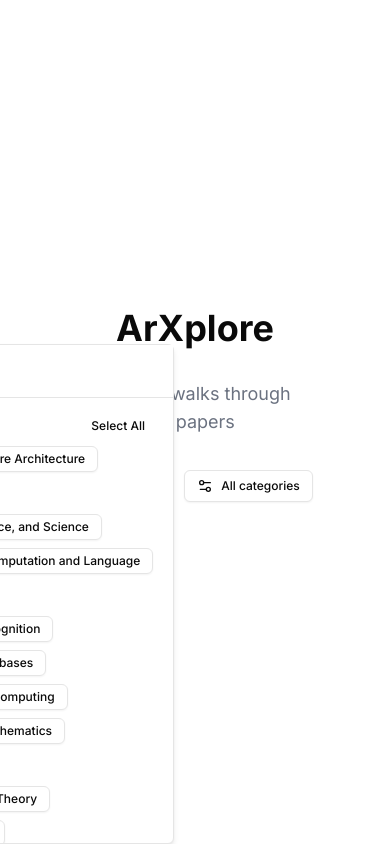
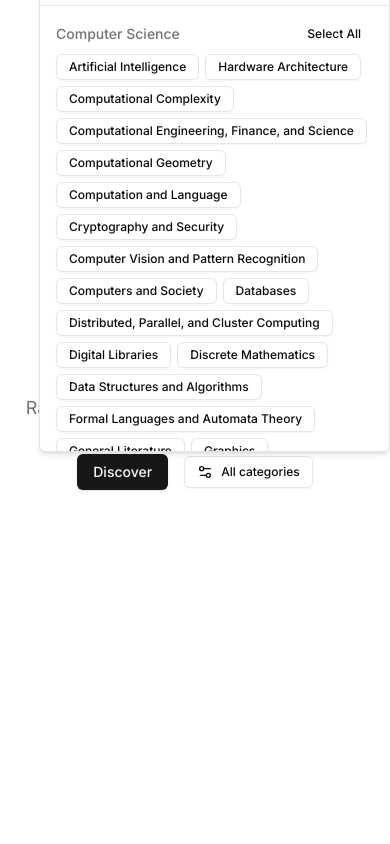
Before and after one commit to dmarticus/arxplore, a Next.js app: page / in a window 390 px wide. Both pictures are taken after a click on the button "All categories". Built offline with nearby package versions, Linux system fonts and the light colour scheme.

Commit message:
more responsive mobile design

```diff
--- a/app/page.tsx
+++ b/app/page.tsx
@@ -37,7 +37,7 @@
   };
 
   return (
-    <main className="flex min-h-screen flex-col items-center justify-center p-24">
+    <main className="flex min-h-screen flex-col items-center justify-center p-4 sm:p-8 md:p-16 lg:p-24">
       <h1 className="text-4xl font-bold mb-8">ArXplore</h1>
       <p className="text-lg text-gray-500 mb-8">
         Random walks through research papers
--- a/components/CategoryFilters.tsx
+++ b/components/CategoryFilters.tsx
@@ -183,10 +183,10 @@
         </Button>
       </PopoverTrigger>
       <PopoverContent
-        className="w-[400px] h-[500px] p-0"
-        side="right"
-        align="start"
-        sideOffset={10}
+        className="w-[90vw] sm:w-[400px] h-[500px] p-0"
+        side="bottom"
+        align="center"
+        sideOffset={4}
       >
         <div className="flex flex-col h-full">
           <div className="sticky top-0 bg-popover p-4 border-b">
@@ -226,7 +226,7 @@
                         : "Select All"}
                     </Button>
                   </div>
-                  <div className="flex flex-wrap gap-2">
+                  <div className="flex flex-wrap gap-1.5 sm:gap-2">
                     {items.map((category) => (
                       <Button
                         key={category.id}
```
